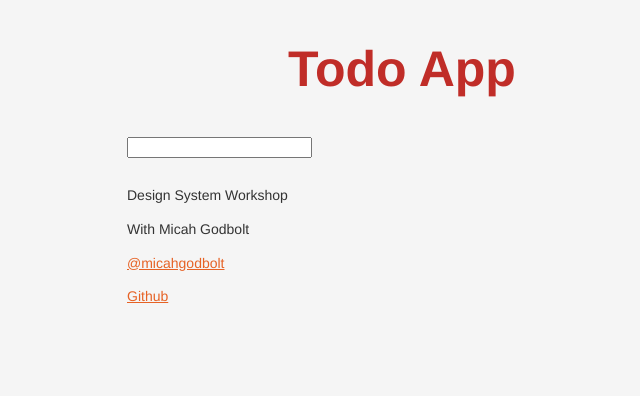
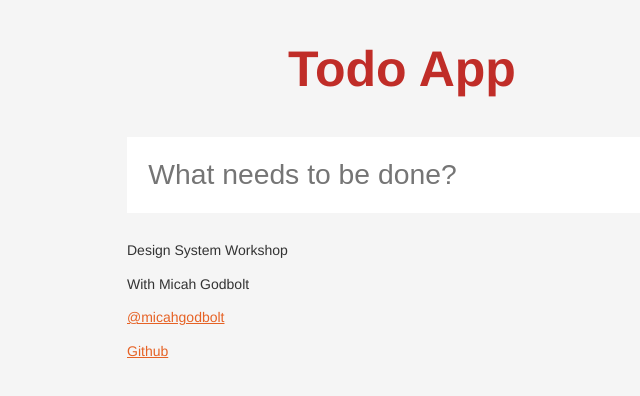
Before and after one commit to micahgodbolt/design-system-workshop-2.0, a Vue app: page / in a window 1280 px wide. Shown: the top 396 px of the page, without its empty margins (238-878 px from the left). Built offline with nearby package versions, Linux system fonts and the light colour scheme.

Commit message:
02-exercise

```diff
--- a/src/App.vue
+++ b/src/App.vue
@@ -2,7 +2,13 @@
   <Shell id="app">
       <Title>Todo App </Title>
       <header>
-        <input />
+        <Textfield
+          variant="new"
+          placeholder="What needs to be done?"
+          :value="newTodo"
+          @input="(value) => { newTodo = value }"
+          @enter="addTodo"
+        />
       </header>
 
       <main  v-show="todos.length" v-cloak>
@@ -22,13 +28,15 @@
 import Shell from './components/Shell/Shell.vue';
 import Link from './components/Link/Link.vue';
 import Title from './components/Title/Title.vue';
+import Textfield from './components/Textfield/Textfield.vue';
 
 export default {
   name: "app",
   components: {
     Shell,
     Link,
-    Title
+    Title,
+    Textfield
   },
 
 
--- /dev/null
+++ b/src/components/Textfield/Textfield.vue
@@ -0,0 +1,41 @@
+<template>
+    <input class="Textfield"
+    autocomplete="off"
+    :placeholder="placeholder"
+    :data-variant="variant"
+    :value="value"
+    @input="$emit(`input`, $event.target.value)"
+    @keyup.enter="$emit(`enter`)"
+    @blur="$emit(`blur`)"
+  >
+</template>
+
+<script>
+export default {
+  props: ['value', 'placeholder', 'variant'],
+};
+</script>
+
+<style lang="scss" scoped>
+@import "../../utilities/utilities";
+
+@include variant(edit) {
+  border: 1px solid transparent;
+  font-size: get-type(1);
+  padding: get-space(0);
+  width: 100%;
+  &:hover, &:focus {
+    border-color: get-color(secondary);
+    color: get-color(secondary, 10);
+  }
+}
+
+@include variant(new) {
+  font-size: get-type(2);
+  padding: get-space(1);
+  width: 100%;
+  border: none;
+  color: get-color(primary);
+}
+
+</style>
```
Also changed, not shown: 1 other file (tests, documents, lock files or other folders).
